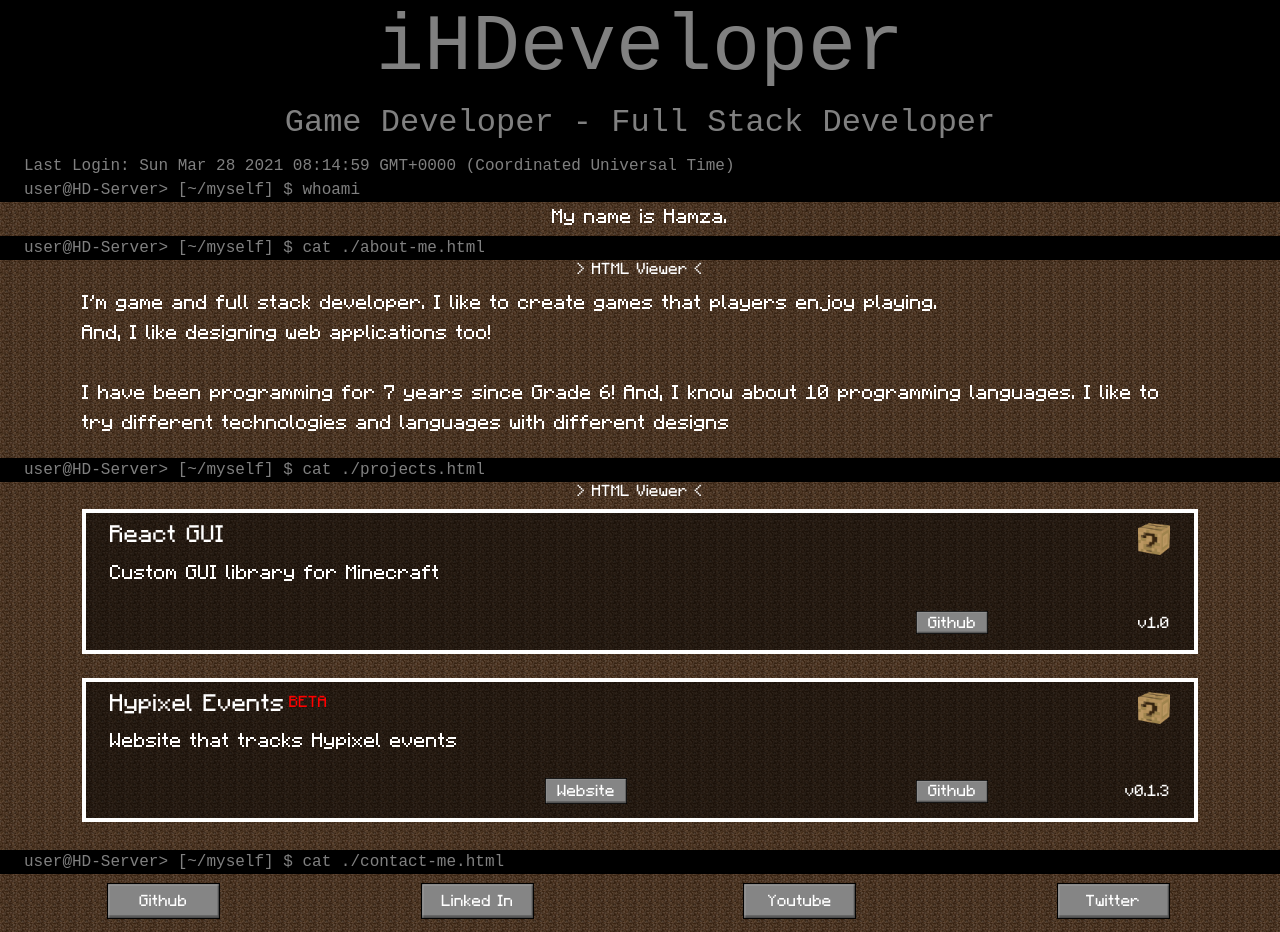
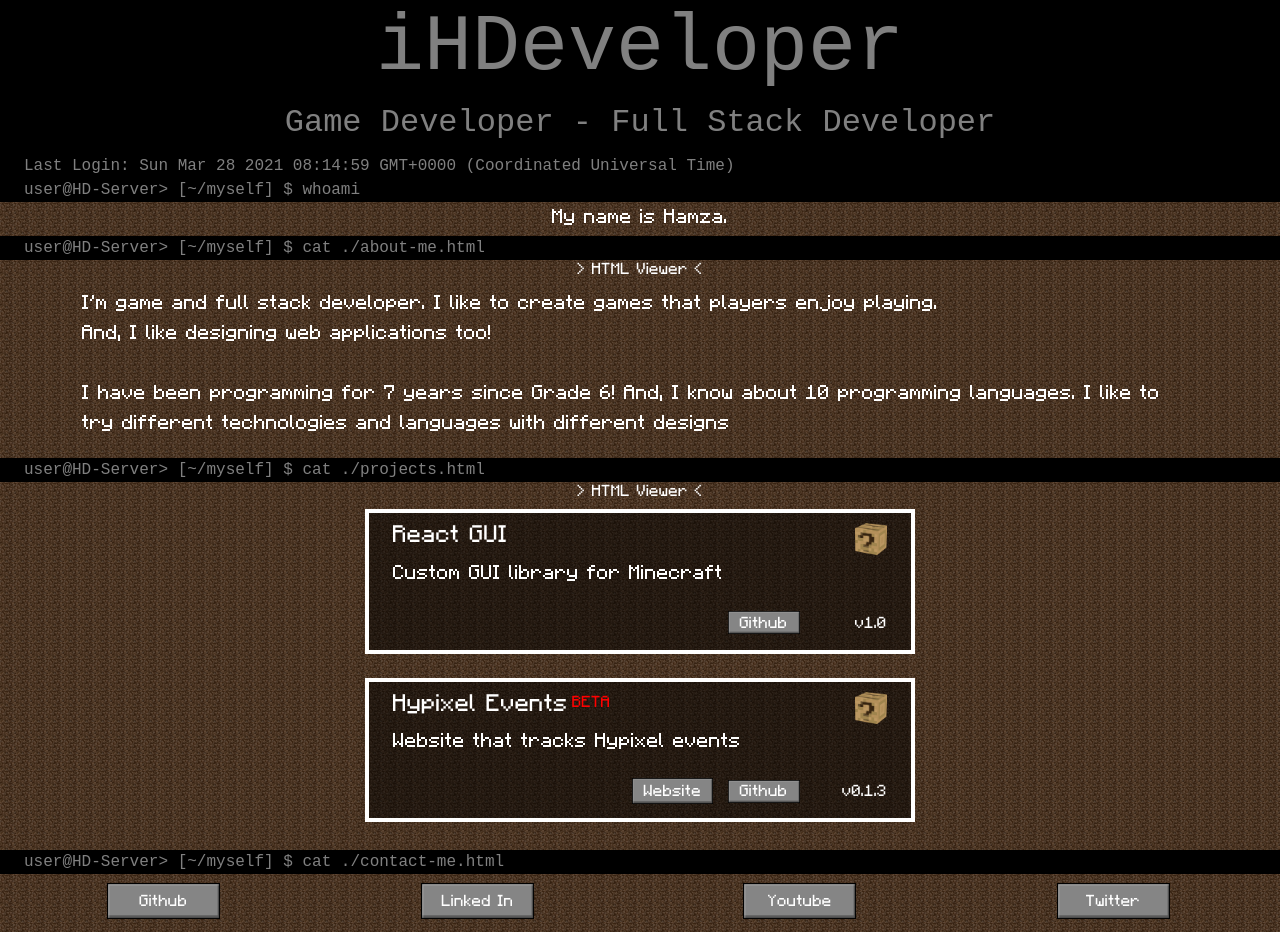
Before and after one commit to iHDeveloper/iHDeveloper, an Angular app: page / in a window 1280 px wide. Built offline with nearby package versions, Linux system fonts and the light colour scheme.

Commit message:
chore: add project container breakpoint

```diff
--- a/src/app/project/project.component.html
+++ b/src/app/project/project.component.html
@@ -1,4 +1,4 @@
-<div class="container pt-2 pb-2 pe-4 ps-4 mb-4">
+<div class="container-sm pt-2 pb-2 pe-4 ps-4 mb-4">
     <div class="row">
         <div class="col-6">
             <div class="d-inline-flex">
@@ -22,19 +22,18 @@
         <div class="col-2"></div>
     </div>
     <div class="row">
-        <div class="col-2"></div>
+        <div class="col-4"></div>
         <div class="col-4 d-flex justify-content-end align-items-center">
             <button class="btn btn-primary" type="button" *ngIf="website !== undefined">Website</button>
         </div>
-        <div class="col-4 d-flex justify-content-end align-items-center">
+        <div class="col-2 d-flex justify-content-end align-items-center">
             <button class="btn btn-primary" type="button">Github</button>
             <!-- <button class="btn btn-primary" type="button">
                 <img class="github-icon" src="assets/github.png" width="32" height="32">
             </button> -->
             <!-- <img class="github-icon" src="assets/github.png" width="32" height="32"> -->
         </div>
-        <div class="col-1"></div>
-        <div class="col-1 d-flex justify-content-end">
+        <div class="col-2 d-flex justify-content-end">
             <div class="align-self-center">
                 <p class="m-0">v{{ version }}</p>
             </div>
--- a/src/app/project/project.component.scss
+++ b/src/app/project/project.component.scss
@@ -1,6 +1,7 @@
-.container {
+.container-sm {
     background-color: rgba(0,0,0, .5);
     border: 4px solid white;
+    max-width: 550px !important;
 
     .state {
         color: red;
```
